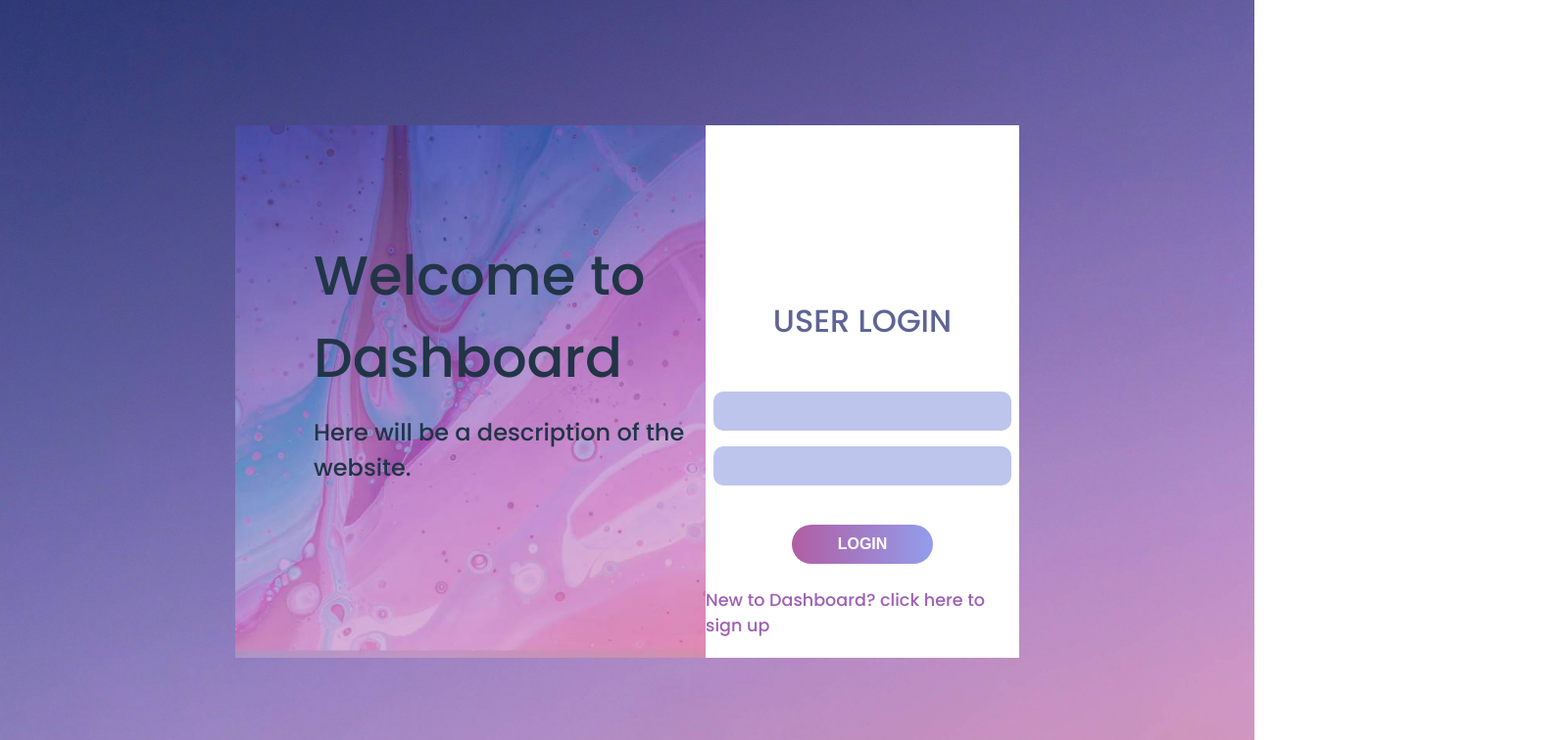
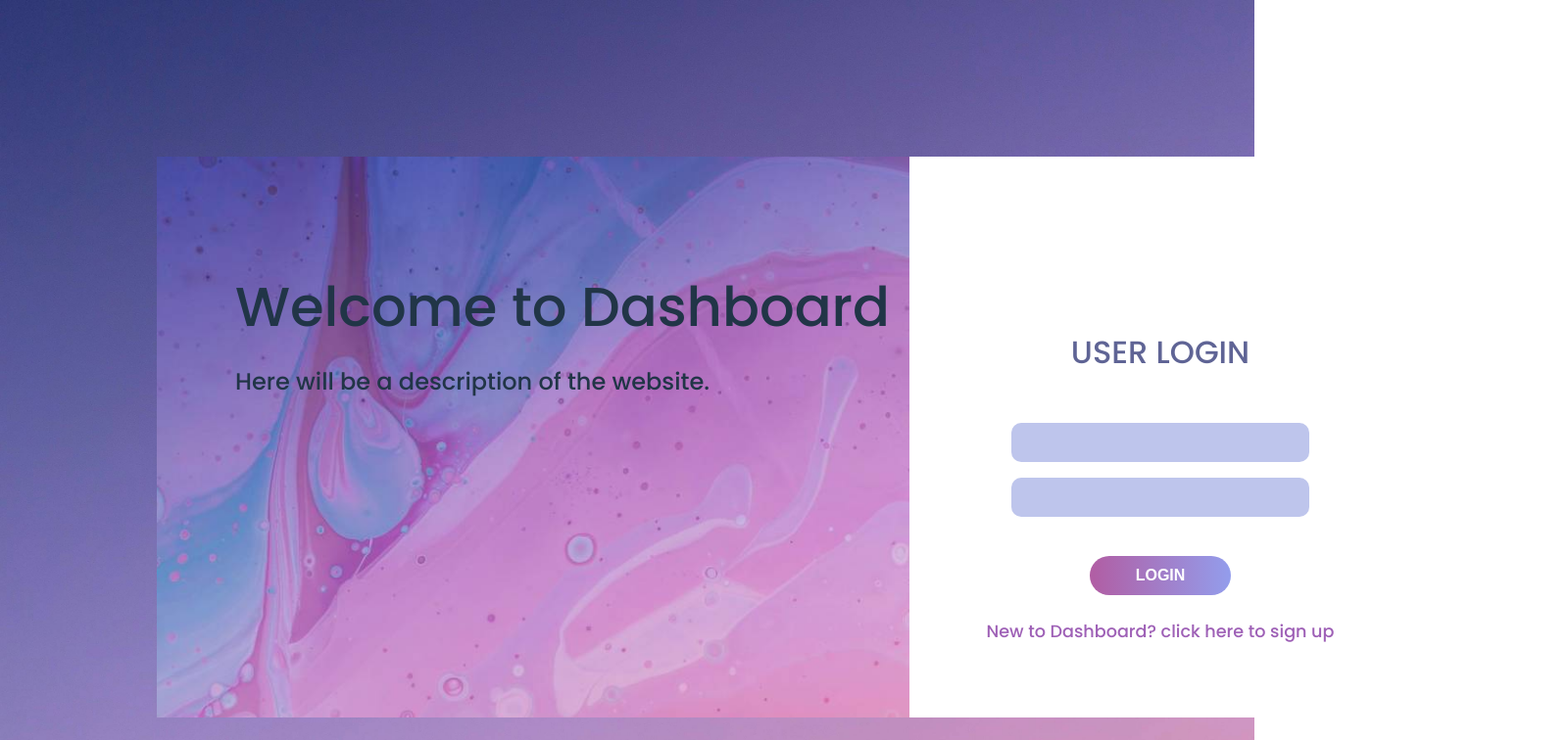
Before and after one commit to AdamAkiva/dashboard, a React (Vite) app in the folder fe/: page / in a window 1280 px wide. Shown: the top 756 px of the page at 98% size, 1600 px wide, since content can reach past the window. Built offline with nearby package versions, Linux system fonts and the light colour scheme.

Commit message:
styled-components

```diff
--- a/fe/package.json
+++ b/fe/package.json
@@ -17,7 +17,8 @@
   },
   "dependencies": {
     "react": "~18.2.0",
-    "react-dom": "~18.2.0"
+    "react-dom": "~18.2.0",
+    "styled-components": "~6.1.8"
   },
   "devDependencies": {
     "@types/node": "~20.11.19",
--- a/fe/src/App.tsx
+++ b/fe/src/App.tsx
@@ -1,16 +1,34 @@
-import '@/assets/styles/App.css';
+/******************************************************************************/
+
+import styled from 'styled-components';
 
 import Welcome from '@/components/Welcome.tsx';
 import Login from '@/components/Login.tsx';
 
 /******************************************************************************/
 
+const Bg = styled.div`
+  width: 100%;
+  height: 70%;
+  padding: 10rem 10rem;
+  font-size: 1.5rem;
+`;
+
+const Grid = styled.div`
+  width: 100%;
+  height: 100%;
+  display: inline-grid;
+  grid-template-columns: 3fr 2fr;
+`;
+
 const App = () => {
   return (
-    <div className="grid-design">
-      <Welcome />
-      <Login />
-    </div>
+    <Bg>
+      <Grid>
+        <Welcome />
+        <Login />
+      </Grid>
+    </Bg>
   );
 };
 
--- a/fe/src/assets/styles/App.css
+++ /dev/null
@@ -1,86 +0,0 @@
-#root {
-  width: 100%;
-  padding: 8rem 15rem;
-  background-image: url('@/assets/img/bg.jpg');
-  background-repeat: no-repeat;
-  background-size: cover;
-  font-size: 1.5rem;
-}
-
-.grid-design {
-  width: 100%;
-  height: 100%;
-  display: inline-grid;
-  grid-template-columns: 3fr 2fr;
-}
-
-.right-half {
-  background-color: white;
-  color: rgba(55, 61, 122, 0.8);
-  font-size: 2rem;
-  display: flex;
-  justify-content: center;
-}
-
-.left-half {
-  background-image: url('@/assets/img/left-bg.jpg');
-  background-repeat: no-repeat;
-  background-size: cover;
-  padding-left: 5rem;
-}
-
-.greeting {
-  font-size: 3.5rem;
-  margin-top: 7rem;
-  margin-bottom: 1rem;
-}
-
-.login-title {
-  margin-top: 11rem;
-  display: flex;
-  justify-content: center;
-}
-
-.login-fields {
-  display: grid;
-  margin-top: 3rem;
-  margin-bottom: 1.5rem;
-  color: black;
-  justify-content: center;
-}
-
-input {
-  height: 2.5rem;
-  width: 17rem;
-  margin-bottom: 1rem;
-  background-color: rgba(114, 130, 214, 0.46);
-  border-radius: 10px;
-  border: transparent;
-  outline: none;
-  color: black;
-  font-size: 1rem;
-  padding: 0 1rem;
-}
-
-button {
-  height: 2.5rem;
-  width: 9rem;
-  background-image: linear-gradient(to right, #b15da3, #939dec 100%);
-  border-radius: 30px;
-  border: transparent;
-  outline: none;
-  color: white;
-  font-weight: bolder;
-  font-size: 1rem;
-}
-
-.login-button {
-  display: flex;
-  justify-content: center;
-}
-
-.signup-option {
-  margin-top: 1.5rem;
-  font-size: 1.1rem;
-  color: #9e60b6;
-}
--- a/fe/src/assets/styles/index.css
+++ b/fe/src/assets/styles/index.css
@@ -12,7 +12,9 @@
 
   color-scheme: light dark;
   color: rgba(255, 255, 255, 0.87);
-  background-color: #242424;
+  background-image: url('@/assets/img/bg.jpg');
+  background-repeat: no-repeat;
+  background-size: cover;
 
   font-synthesis: none;
   text-rendering: optimizeLegibility;
@@ -42,6 +44,14 @@ h1 {
 }
 
 button {
+  height: 2.5rem;
+  width: 9rem;
+  border-radius: 30px;
+  border: transparent;
+  outline: none;
+  color: white;
+  font-weight: bolder;
+  font-size: 1rem;
   cursor: pointer;
 }
 
--- a/fe/src/components/Login.tsx
+++ b/fe/src/components/Login.tsx
@@ -1,24 +1,76 @@
-import '@/assets/styles/App.css';
+/******************************************************************************/
+
+import styled from 'styled-components';
 
 /******************************************************************************/
 
+const LoginSection = styled.div`
+  background-color: white;
+  color: rgba(55, 61, 122, 0.8);
+  font-size: 2rem;
+  display: flex;
+  justify-content: center;
+`;
+
+const LoginTitle = styled.div`
+  margin-top: 11rem;
+  display: flex;
+  justify-content: center;
+`;
+
+const LoginFields = styled.div`
+  display: grid;
+  margin-top: 3rem;
+  margin-bottom: 1.5rem;
+  color: black;
+  justify-content: center;
+`;
+
+const LoginButton = styled.div`
+  display: flex;
+  justify-content: center;
+}`;
+
+const SignupOption = styled.div`
+  margin-top: 1.5rem;
+  font-size: 1.1rem;
+  color: #9e60b6;
+}`;
+
+const Input = styled.input`
+  height: 2.5rem;
+  width: 17rem;
+  margin-bottom: 1rem;
+  background-color: rgba(114, 130, 214, 0.46);
+  border-radius: 10px;
+  border: transparent;
+  outline: none;
+  color: black;
+  font-size: 1rem;
+  padding: 0 1rem;
+`;
+
+const Button = styled.button`
+  background-image: linear-gradient(to right, #b15da3, #939dec 100%);
+`;
+
 const Login = () => {
   return (
-    <div className="right-half">
+    <LoginSection>
       <div>
-        <div className="login-title">USER LOGIN</div>
-        <div className="login-fields">
-          <input />
-          <input />
-        </div>
-        <div className="login-button">
-          <button type="button">LOGIN</button>
-        </div>
-        <div className="signup-option">
+        <LoginTitle>USER LOGIN</LoginTitle>
+        <LoginFields>
+          <Input />
+          <Input />
+        </LoginFields>
+        <LoginButton>
+          <Button>LOGIN</Button>
+        </LoginButton>
+        <SignupOption>
           <span>New to Dashboard? click here to sign up</span>
-        </div>
+        </SignupOption>
       </div>
-    </div>
+    </LoginSection>
   );
 };
 
--- a/fe/src/components/Welcome.tsx
+++ b/fe/src/components/Welcome.tsx
@@ -1,13 +1,32 @@
-import '@/assets/styles/App.css';
+/******************************************************************************/
+
+import styled from 'styled-components';
+
+import bgImage from '@/assets/img/left-bg.jpg';
+
+/******************************************************************************/
+
+const Greeting = styled.div`
+  font-size: 3.5rem;
+  margin-top: 7rem;
+  margin-bottom: 1rem;
+`;
+
+const WelcomeSection = styled.div`
+  background-image: url(${bgImage});
+  background-repeat: no-repeat;
+  background-size: cover;
+  padding-left: 5rem;
+`;
 
 /******************************************************************************/
 
 const Welcome = () => {
   return (
-    <div className="left-half">
-      <div className="greeting">Welcome to Dashboard</div>
+    <WelcomeSection>
+      <Greeting>Welcome to Dashboard</Greeting>
       <div> Here will be a description of the website.</div>
-    </div>
+    </WelcomeSection>
   );
 };
 
```
Also changed, not shown: 1 other file (tests, documents, lock files or other folders).
